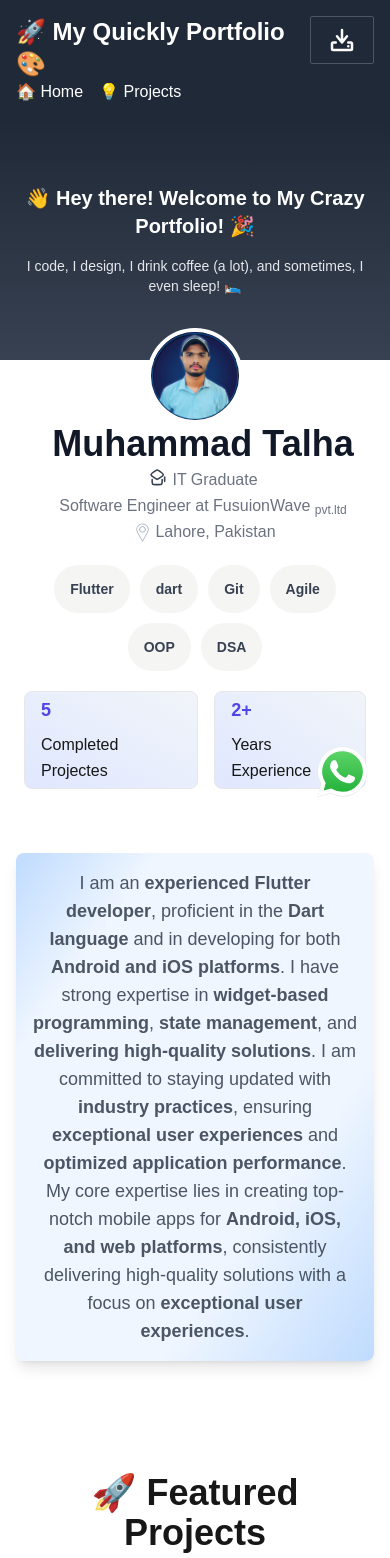
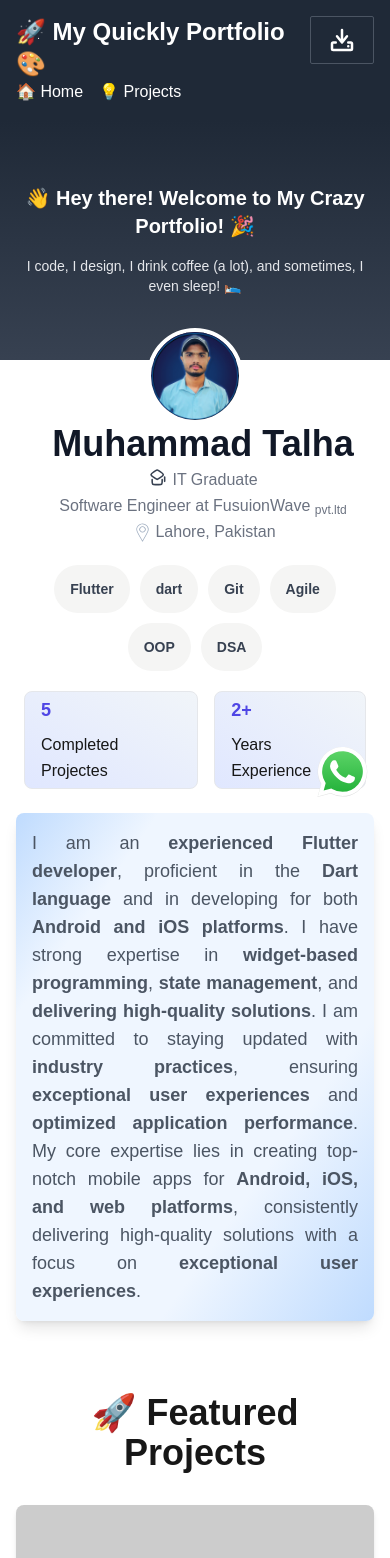
Before and after one commit to mdtalhadev/portfolio, a Next.js app: page / in a window 390 px wide. Shown: the top 1558 px of the page. Built offline with nearby package versions, Linux system fonts and the light colour scheme.

Commit message:
about is responsive

```diff
--- a/src/components/about_sec.tsx
+++ b/src/components/home/about_sec.tsx
@@ -1,9 +1,9 @@
 const aboutScetion = () => {
     return (
         <>
-            <div className="relative flex-1 bg-gradient-from-tl bg-gradient-to-br    from-blue-200 via-blue-50 via-[percentage:20%_70%] to-blue-200 p-4 rounded-lg shadow-lg mx-4 my-12">
+            <div className="relative flex-1 bg-gradient-from-tl bg-gradient-to-br  from-blue-200 via-blue-50 via-[percentage:20%_70%] to-blue-200 p-4 rounded-lg shadow-lg mx-4 my-2">
 
-                <p className="text-lg text-gray-600 text-center md:text-justify">
+                <p className="text-lg text-gray-600 text-justify">
                     I am an <span className="font-bold">experienced Flutter developer</span>, proficient in the <span className="font-bold">Dart language</span> and in developing for both <span className="font-bold">Android and iOS platforms</span>. I have strong expertise in <span className="font-bold">widget-based programming</span>, <span className="font-bold">state management</span>, and <span className="font-bold">delivering high-quality solutions</span>. I am committed to staying updated with <span className="font-bold">industry practices</span>, ensuring <span className="font-bold">exceptional user experiences</span> and <span className="font-bold">optimized application performance</span>. My core expertise lies in creating top-notch mobile apps for <span className="font-bold">Android, iOS, and web platforms</span>, consistently delivering high-quality solutions with a focus on <span className="font-bold">exceptional user experiences</span>.
                 </p>
 
--- a/src/pages/index.tsx
+++ b/src/pages/index.tsx
@@ -1,7 +1,7 @@
 import Image from "next/image";
 import localFont from "next/font/local";
 import HeroSec from "@/components/home/heroSec";
-import AboutSec from "@/components/about_sec";
+import AboutSec from "@/components/home/about_sec";
 import ProjectsSection from "@/components/home/projects";
 import ContactSce from "@/components/home/contactSection";
 
```
